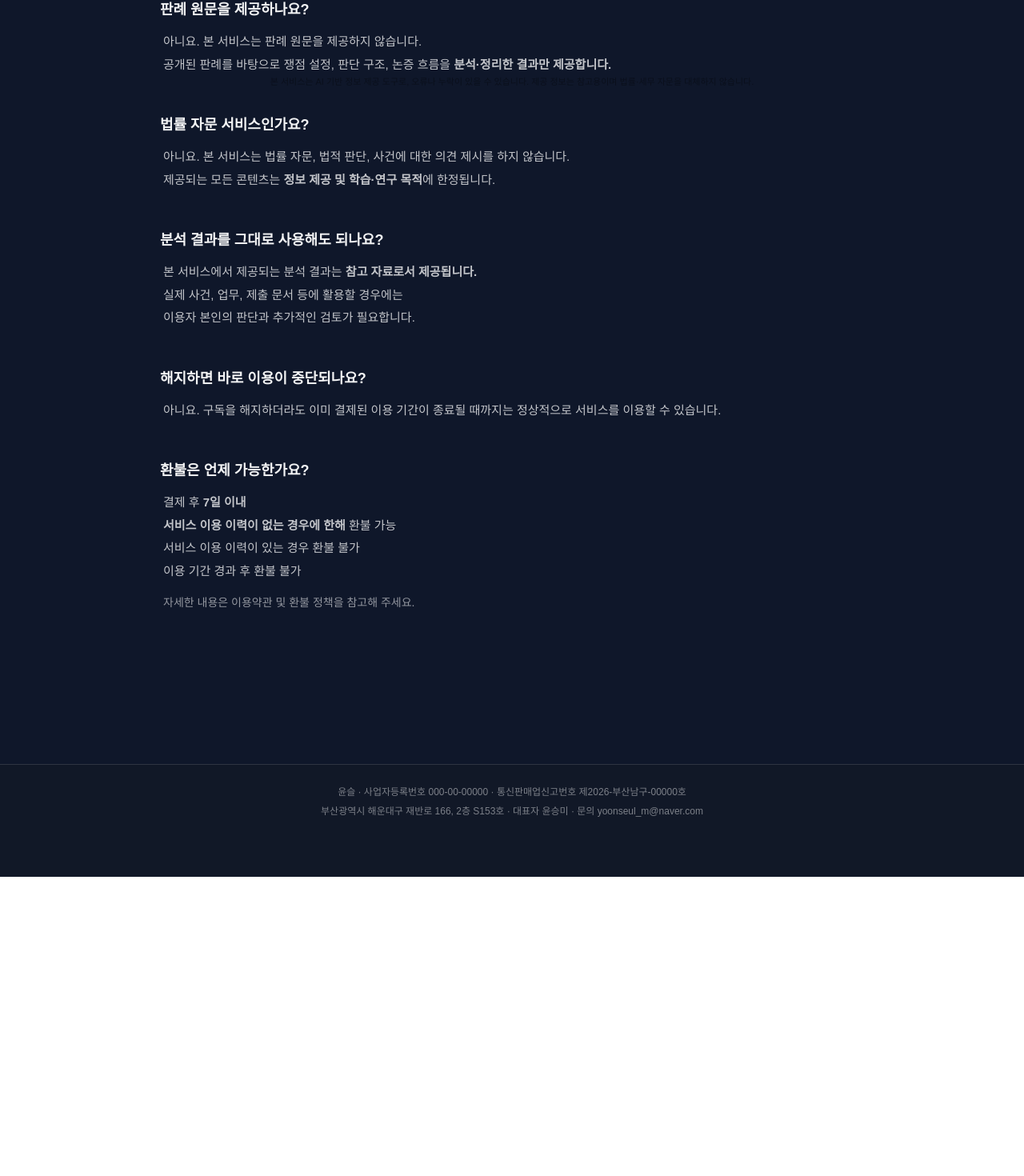
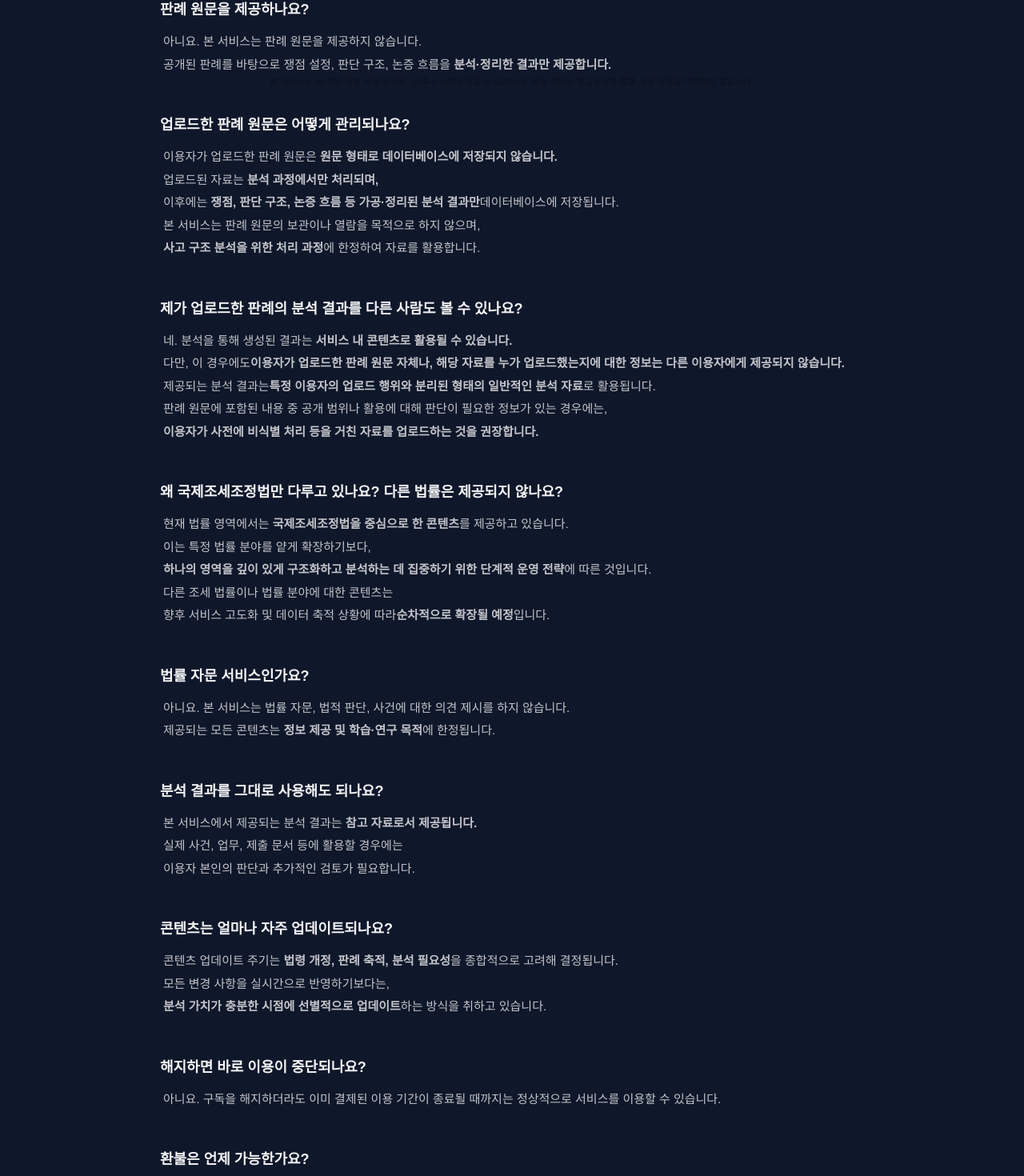
Before and after one commit to HAMHUIHEON/law-frontend, a Next.js app: page /faq in a window 1280 px wide. Shown: the part 684-2154 px from the top of the page at 80% size. Before the commit the page ends 1780 px from the top, so only its background shows below. Built offline with nearby package versions, Linux system fonts and the light colour scheme.

Commit message:
docs: clarify case upload handling, reuse policy, and anonymization guidance

```diff
--- a/app/cases/page.tsx
+++ b/app/cases/page.tsx
@@ -47,7 +47,6 @@ export default function CasesRootPage() {
               왼쪽 사이드바에서 사건번호를 입력하거나,
               판례 파일을 업로드해 분석을 시작하세요.
             </p>
-
             <ul
               style={{
                 marginTop: 12,
@@ -59,7 +58,14 @@ export default function CasesRootPage() {
             >
               <li>📎 업로드 가능한 파일은 <strong>PDF 형식</strong>만 지원합니다.</li>
               <li>📑 파일명은 <strong>법원명_사건번호.pdf</strong> 형식이어야 합니다.</li>
-              <li>⏳ 분석에는 약 <strong>15-20분</strong> 정도 소요될 수 있습니다.</li>
+              <li>⏳ 분석에는 약 <strong>15–20분</strong> 정도 소요될 수 있습니다.</li>
+              <li>
+                🔍 업로드된 판례를 바탕으로 생성된 분석 결과는
+                <strong> 서비스 내 콘텐츠로 활용될 수 있습니다.</strong>
+                <br />
+                공개 범위에 대해 판단이 필요한 내용이 포함된 경우에는,
+                <strong> 비식별 처리 후 업로드하는 것을 권장합니다.</strong>
+              </li>
             </ul>
           </>
         )}
--- a/app/faq/page.tsx
+++ b/app/faq/page.tsx
@@ -59,7 +59,7 @@ export default function FAQPage() {
           </div>
         </div>
 
-        {/* Q3 */}
+        {/* Q3 판례 원문을 제공하나요? */}
         <div style={styles.faqItem}>
           <h3 style={styles.question}>판례 원문을 제공하나요?</h3>
           <div style={styles.answer}>
@@ -73,7 +73,97 @@ export default function FAQPage() {
           </div>
         </div>
 
-        {/* Q4 */}
+        {/* Q4. 업로드한 판례 원문은 어떻게 관리되나요? */}
+        <div style={styles.faqItem}>
+          <h3 style={styles.question}>
+            업로드한 판례 원문은 어떻게 관리되나요?
+          </h3>
+          <div style={styles.answer}>
+          <p>
+            이용자가 업로드한 판례 원문은
+            <strong> 원문 형태로 데이터베이스에 저장되지 않습니다.</strong>
+          </p>
+          <p>
+            업로드된 자료는
+            <strong> 분석 과정에서만 처리되며,</strong>
+            <br />
+            이후에는
+            <strong> 쟁점, 판단 구조, 논증 흐름 등 가공·정리된 분석 결과만</strong>
+            데이터베이스에 저장됩니다.
+          </p>
+          <p>
+            본 서비스는 판례 원문의 보관이나 열람을 목적으로 하지 않으며,
+            <br />
+            <strong>사고 구조 분석을 위한 처리 과정</strong>에 한정하여
+            자료를 활용합니다.
+          </p>
+          </div>
+        </div>
+
+        {/* Q. 제가 업로드한 판례의 분석 결과를 다른 사람도 볼 수 있나요? */}
+        <div style={styles.faqItem}>
+          <h3 style={styles.question}>
+            제가 업로드한 판례의 분석 결과를 다른 사람도 볼 수 있나요?
+          </h3>
+          <div style={styles.answer}>
+            <p>
+              네. 분석을 통해 생성된 결과는
+              <strong> 서비스 내 콘텐츠로 활용될 수 있습니다.</strong>
+            </p>
+            <p>
+              다만, 이 경우에도
+              <strong>
+                이용자가 업로드한 판례 원문 자체나,
+                해당 자료를 누가 업로드했는지에 대한 정보는
+                다른 이용자에게 제공되지 않습니다.
+              </strong>
+            </p>
+            <p>
+              제공되는 분석 결과는
+              <strong>
+                특정 이용자의 업로드 행위와 분리된 형태의
+                일반적인 분석 자료
+              </strong>
+              로 활용됩니다.
+            </p>
+            <p>
+              판례 원문에 포함된 내용 중
+              공개 범위나 활용에 대해 판단이 필요한 정보가 있는 경우에는,
+              <br />
+              <strong>
+                이용자가 사전에 비식별 처리 등을 거친 자료를
+                업로드하는 것을 권장합니다.
+              </strong>
+            </p>
+          </div>
+        </div>
+
+        {/* Q5. 왜 국제조세조정법만 다루고 있나요? */}
+        <div style={styles.faqItem}>
+          <h3 style={styles.question}>
+            왜 국제조세조정법만 다루고 있나요? 다른 법률은 제공되지 않나요?
+          </h3>
+          <div style={styles.answer}>
+            <p>
+              현재 법률 영역에서는
+              <strong> 국제조세조정법을 중심으로 한 콘텐츠</strong>를 제공하고 있습니다.
+            </p>
+            <p>
+              이는 특정 법률 분야를 얕게 확장하기보다,
+              <br />
+              <strong>하나의 영역을 깊이 있게 구조화하고 분석하는 데 집중하기 위한
+              단계적 운영 전략</strong>에 따른 것입니다.
+            </p>
+            <p>
+              다른 조세 법률이나 법률 분야에 대한 콘텐츠는
+              <br />
+              향후 서비스 고도화 및 데이터 축적 상황에 따라
+              <strong>순차적으로 확장될 예정</strong>입니다.
+            </p>
+          </div>
+        </div>
+
+        {/* Q6 */}
         <div style={styles.faqItem}>
           <h3 style={styles.question}>법률 자문 서비스인가요?</h3>
           <div style={styles.answer}>
@@ -88,7 +178,7 @@ export default function FAQPage() {
           </div>
         </div>
 
-          {/* Q. 분석 결과를 그대로 사용해도 되나요? */}
+          {/* Q7. 분석 결과를 그대로 사용해도 되나요? */}
           <div style={styles.faqItem}>
             <h3 style={styles.question}>
               분석 결과를 그대로 사용해도 되나요?
@@ -106,7 +196,27 @@ export default function FAQPage() {
             </div>
           </div>
 
-        {/* Q5 */}
+          {/* Q8. 콘텐츠는 얼마나 자주 업데이트되나요? */}
+          <div style={styles.faqItem}>
+            <h3 style={styles.question}>
+              콘텐츠는 얼마나 자주 업데이트되나요?
+            </h3>
+            <div style={styles.answer}>
+              <p>
+                콘텐츠 업데이트 주기는
+                <strong> 법령 개정, 판례 축적, 분석 필요성</strong>을 종합적으로 고려해
+                결정됩니다.
+              </p>
+              <p>
+                모든 변경 사항을 실시간으로 반영하기보다는,
+                <br />
+                <strong>분석 가치가 충분한 시점에 선별적으로 업데이트</strong>하는
+                방식을 취하고 있습니다.
+              </p>
+            </div>
+          </div>
+
+        {/* Q9 */}
         <div style={styles.faqItem}>
           <h3 style={styles.question}>해지하면 바로 이용이 중단되나요?</h3>
           <div style={styles.answer}>
@@ -118,7 +228,7 @@ export default function FAQPage() {
           </div>
         </div>
 
-        {/* Q6 */}
+        {/* Q10 */}
         <div style={styles.faqItem}>
           <h3 style={styles.question}>환불은 언제 가능한가요?</h3>
           <div style={styles.answer}>
```
